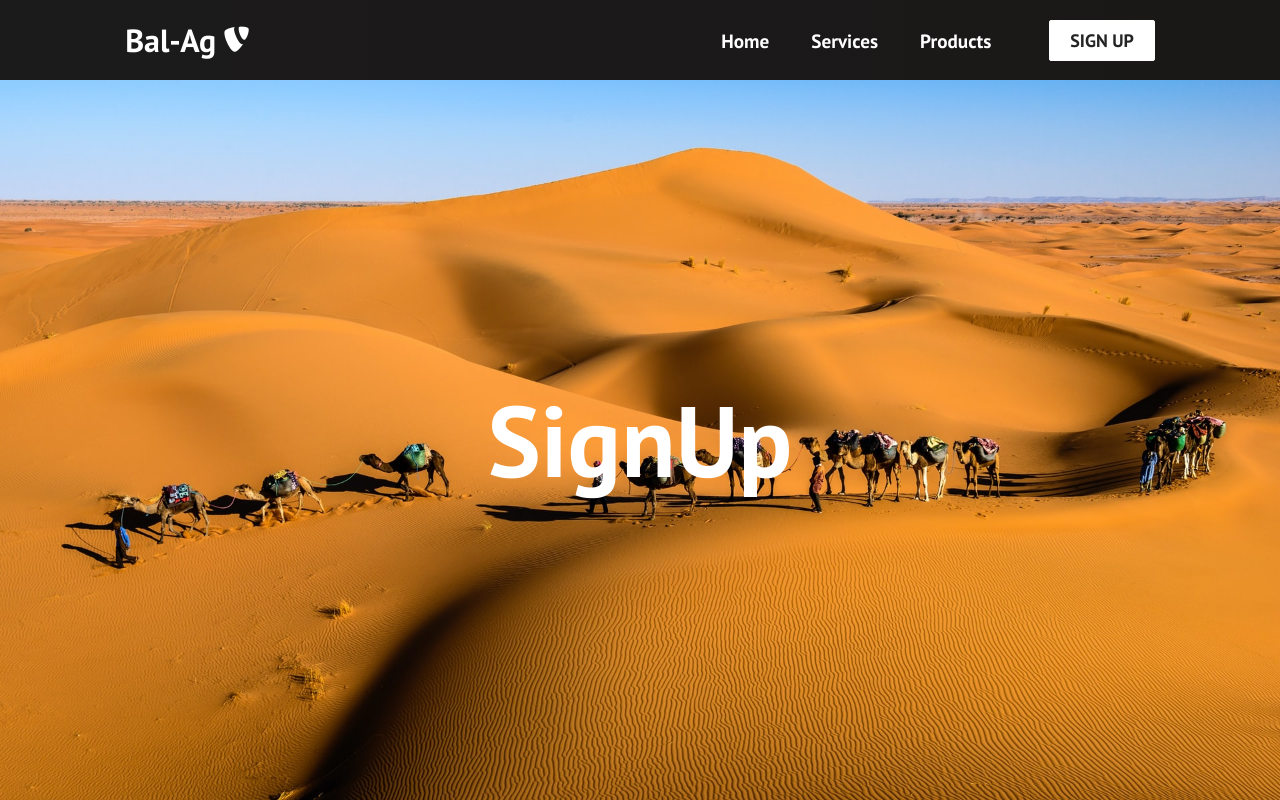
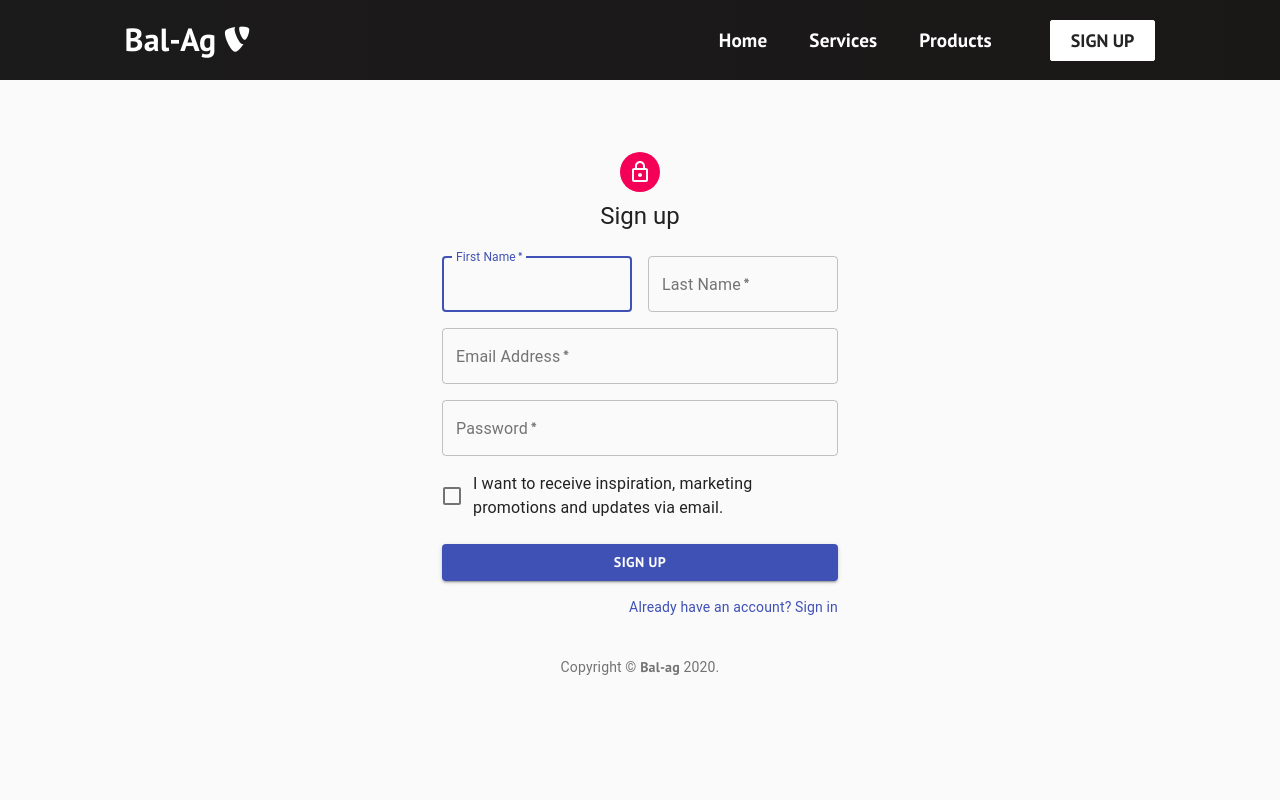
Before and after one commit to worjs320/react-responsive-website, a React (Create React App) app: page /sign-up in a window 1280 px wide. Built offline with nearby package versions, Linux system fonts and the light colour scheme; the HTML template or start-up script is replaced by a standard one.

Commit message:
Material-UI 라이브러리를 이용한 Signup 페이지 작업 완료.

```diff
--- a/package.json
+++ b/package.json
@@ -3,6 +3,8 @@
   "version": "0.1.0",
   "private": true,
   "dependencies": {
+    "@material-ui/core": "^4.11.2",
+    "@material-ui/icons": "^4.11.2",
     "@testing-library/jest-dom": "^5.11.4",
     "@testing-library/react": "^11.1.0",
     "@testing-library/user-event": "^12.1.10",
--- a/src/components/pages/SignUp.js
+++ b/src/components/pages/SignUp.js
@@ -1,16 +1,140 @@
 import React from "react";
-import "../../App.css";
+import Avatar from "@material-ui/core/Avatar";
+import Button from "@material-ui/core/Button";
+import CssBaseline from "@material-ui/core/CssBaseline";
+import TextField from "@material-ui/core/TextField";
+import FormControlLabel from "@material-ui/core/FormControlLabel";
+import Checkbox from "@material-ui/core/Checkbox";
+import Link from "@material-ui/core/Link";
+import Grid from "@material-ui/core/Grid";
+import Box from "@material-ui/core/Box";
+import LockOutlinedIcon from "@material-ui/icons/LockOutlined";
+import Typography from "@material-ui/core/Typography";
+import { makeStyles } from "@material-ui/core/styles";
+import Container from "@material-ui/core/Container";
 
-const backgroundImage = {
-  backgroundImage: "url(/images/img-8.jpg)",
-};
-
-function SignUp() {
+function Copyright() {
   return (
-    <h1 className="sign-up" style={backgroundImage}>
-      SignUp
-    </h1>
+    <Typography variant="body2" color="textSecondary" align="center">
+      {"Copyright © "}
+      <Link color="inherit" href="https://material-ui.com/">
+        Bal-ag
+      </Link>{" "}
+      {new Date().getFullYear()}
+      {"."}
+    </Typography>
   );
 }
 
-export default SignUp;
+const useStyles = makeStyles((theme) => ({
+  paper: {
+    marginTop: theme.spacing(8),
+    display: "flex",
+    flexDirection: "column",
+    alignItems: "center",
+  },
+  avatar: {
+    margin: theme.spacing(1),
+    backgroundColor: theme.palette.secondary.main,
+  },
+  form: {
+    width: "100%", // Fix IE 11 issue.
+    marginTop: theme.spacing(3),
+  },
+  submit: {
+    margin: theme.spacing(3, 0, 2),
+  },
+}));
+
+export default function SignUp() {
+  const classes = useStyles();
+
+  return (
+    <Container component="main" maxWidth="xs">
+      <CssBaseline />
+      <div className={classes.paper}>
+        <Avatar className={classes.avatar}>
+          <LockOutlinedIcon />
+        </Avatar>
+        <Typography component="h1" variant="h5">
+          Sign up
+        </Typography>
+        <form className={classes.form} noValidate>
+          <Grid container spacing={2}>
+            <Grid item xs={12} sm={6}>
+              <TextField
+                autoComplete="fname"
+                name="firstName"
+                variant="outlined"
+                required
+                fullWidth
+                id="firstName"
+                label="First Name"
+                autoFocus
+              />
+            </Grid>
+            <Grid item xs={12} sm={6}>
+              <TextField
+                variant="outlined"
+                required
+                fullWidth
+                id="lastName"
+                label="Last Name"
+                name="lastName"
+                autoComplete="lname"
+              />
+            </Grid>
+            <Grid item xs={12}>
+              <TextField
+                variant="outlined"
+                required
+                fullWidth
+                id="email"
+                label="Email Address"
+                name="email"
+                autoComplete="email"
+              />
+            </Grid>
+            <Grid item xs={12}>
+              <TextField
+                variant="outlined"
+                required
+                fullWidth
+                name="password"
+                label="Password"
+                type="password"
+                id="password"
+                autoComplete="current-password"
+              />
+            </Grid>
+            <Grid item xs={12}>
+              <FormControlLabel
+                control={<Checkbox value="allowExtraEmails" color="primary" />}
+                label="I want to receive inspiration, marketing promotions and updates via email."
+              />
+            </Grid>
+          </Grid>
+          <Button
+            type="submit"
+            fullWidth
+            variant="contained"
+            color="primary"
+            className={classes.submit}
+          >
+            Sign Up
+          </Button>
+          <Grid container justify="flex-end">
+            <Grid item>
+              <Link href="#" variant="body2">
+                Already have an account? Sign in
+              </Link>
+            </Grid>
+          </Grid>
+        </form>
+      </div>
+      <Box mt={5}>
+        <Copyright />
+      </Box>
+    </Container>
+  );
+}
```
Also changed, not shown: 1 other file (tests, documents, lock files or other folders).
